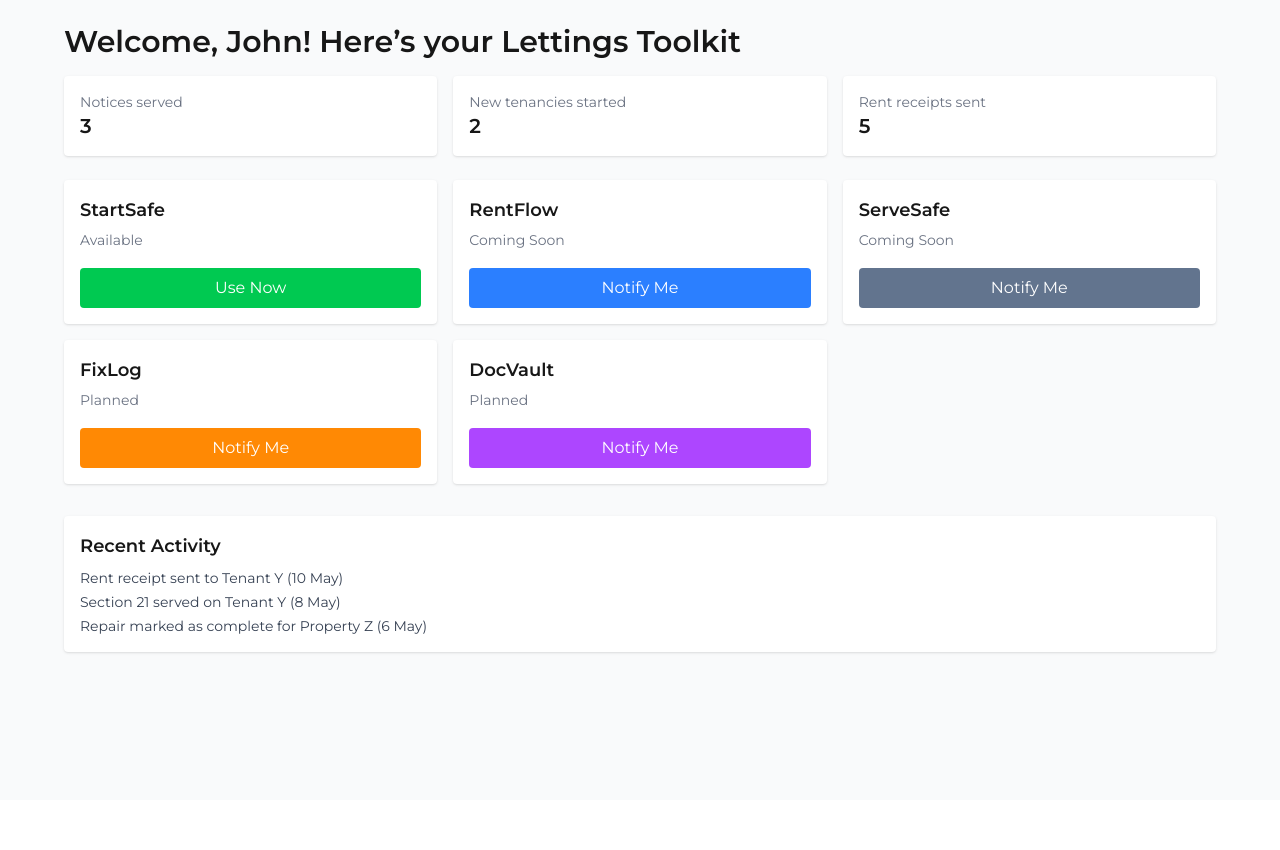
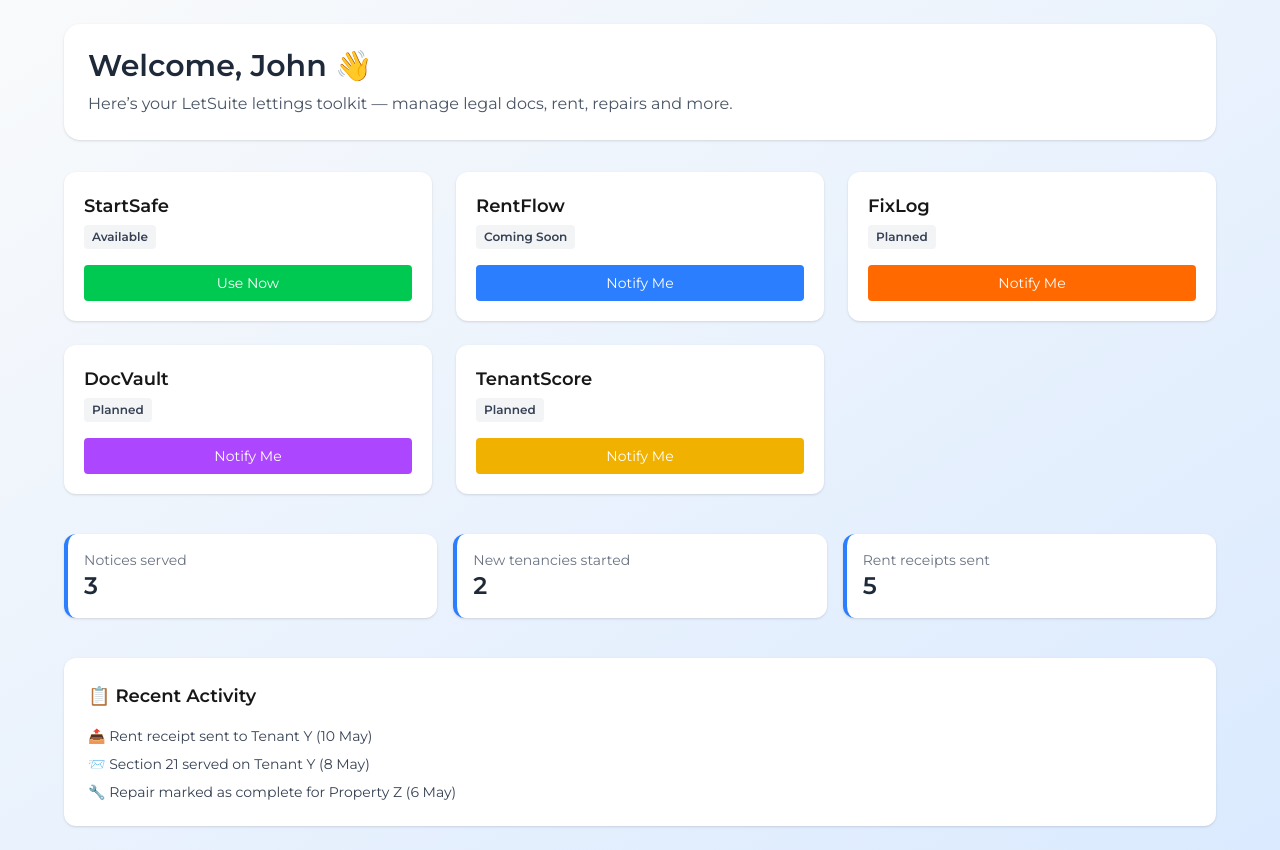
Before and after one commit to RobertMcCarthy1999/serve-safe, a Next.js app: page / in a window 1280 px wide. Before the commit the page ends 800 px from the top, so only its background shows below. Built offline with nearby package versions, Linux system fonts and the light colour scheme.

Commit message:
Redesign: updated dashboard with new layout and style

```diff
--- a/src/app/page.js
+++ b/src/app/page.js
@@ -1,82 +1,89 @@
-'use client'
+"use client";
 
-import { useState } from 'react'
-import NotifyModal from '@/app/components/NotifyModal'
+import { useState } from "react";
+import NotifyModal from "@/app/components/NotifyModal";
 
 export default function Dashboard() {
-  const [modalOpen, setModalOpen] = useState(false)
-  const [selectedTool, setSelectedTool] = useState('')
+  const [modalOpen, setModalOpen] = useState(false);
+  const [selectedTool, setSelectedTool] = useState("");
 
   const openModal = (tool) => {
-    setSelectedTool(tool)
-    setModalOpen(true)
-  }
+    setSelectedTool(tool);
+    setModalOpen(true);
+  };
 
   const closeModal = () => {
-    setModalOpen(false)
-    setSelectedTool('')
-  }
+    setModalOpen(false);
+    setSelectedTool("");
+  };
 
   return (
-    <main className="min-h-screen bg-gray-50 p-6">
+    <main className="min-h-screen bg-gradient-to-br from-gray-50 to-blue-100 p-6">
       <NotifyModal toolName={selectedTool} isOpen={modalOpen} onClose={closeModal} />
 
       <div className="max-w-6xl mx-auto">
-        <h1 className="text-3xl font-bold mb-4">Welcome, John! Here’s your Lettings Toolkit</h1>
+        {/* Welcome Header */}
+        <div className="bg-white rounded-2xl shadow p-6 mb-8">
+          <h1 className="text-3xl font-bold text-gray-800">Welcome, John 👋</h1>
+          <p className="text-gray-600 mt-2">
+            Here’s your LetSuite lettings toolkit — manage legal docs, rent, repairs and more.
+          </p>
+        </div>
+
+        {/* Toolkit Grid */}
+        <div className="grid grid-cols-1 sm:grid-cols-2 md:grid-cols-3 gap-6 mb-10">
+          <ToolCard title="StartSafe" status="Available" action="Use Now" color="bg-green-500" onClick={() => (window.location.href = "/startsafe")} />
+          <ToolCard title="RentFlow" status="Coming Soon" action="Notify Me" color="bg-blue-500" onClick={() => openModal("RentFlow")} />
+          <ToolCard title="FixLog" status="Planned" action="Notify Me" color="bg-orange-500" onClick={() => openModal("FixLog")} />
+          <ToolCard title="DocVault" status="Planned" action="Notify Me" color="bg-purple-500" onClick={() => openModal("DocVault")} />
+          <ToolCard title="TenantScore" status="Planned" action="Notify Me" color="bg-yellow-500" onClick={() => openModal("TenantScore")} />
+        </div>
 
         {/* Quick Stats */}
-        <div className="grid grid-cols-1 sm:grid-cols-3 gap-4 mb-6">
+        <div className="grid grid-cols-1 sm:grid-cols-3 gap-4 mb-10">
           <StatCard label="Notices served" value={3} />
           <StatCard label="New tenancies started" value={2} />
           <StatCard label="Rent receipts sent" value={5} />
         </div>
 
-        {/* Tool Grid */}
-        <div className="grid grid-cols-1 sm:grid-cols-3 md:grid-cols-3 gap-4 mb-8">
-          <ToolCard title="StartSafe" status="Available" action="Use Now" color="bg-green-500" onClick={() => window.location.href = '/startsafe'} />
-          <ToolCard title="RentFlow" status="Coming Soon" action="Notify Me" color="bg-blue-500" onClick={() => openModal('RentFlow')} />
-          <ToolCard title="ServeSafe" status="Coming Soon" action="Notify Me" color="bg-slate-500" onClick={() => openModal('ServeSafe')} />
-          <ToolCard title="FixLog" status="Planned" action="Notify Me" color="bg-orange-400" onClick={() => openModal('FixLog')} />
-          <ToolCard title="DocVault" status="Planned" action="Notify Me" color="bg-purple-500" onClick={() => openModal('DocVault')} />
-        </div>
-
         {/* Recent Activity */}
-        <div className="bg-white p-4 rounded shadow">
-          <h2 className="text-lg font-bold mb-2">Recent Activity</h2>
-          <ul className="text-sm text-gray-700 space-y-1">
-            <li>Rent receipt sent to Tenant Y (10 May)</li>
-            <li>Section 21 served on Tenant Y (8 May)</li>
-            <li>Repair marked as complete for Property Z (6 May)</li>
+        <div className="bg-white p-6 rounded-xl shadow">
+          <h2 className="text-lg font-bold mb-4">📋 Recent Activity</h2>
+          <ul className="text-sm text-gray-700 space-y-2">
+            <li>📤 Rent receipt sent to Tenant Y (10 May)</li>
+            <li>📨 Section 21 served on Tenant Y (8 May)</li>
+            <li>🔧 Repair marked as complete for Property Z (6 May)</li>
           </ul>
         </div>
       </div>
     </main>
-  )
+  );
 }
 
-// Subcomponents
 function ToolCard({ title, status, action, color, onClick }) {
   return (
-    <div className="bg-white p-4 rounded shadow flex flex-col justify-between">
+    <div className="bg-white rounded-xl shadow p-5 flex flex-col justify-between hover:shadow-md transition">
       <div>
         <h3 className="text-lg font-bold mb-1">{title}</h3>
-        <span className="text-sm text-gray-500">{status}</span>
+        <span className="inline-block text-xs font-semibold px-2 py-1 rounded bg-gray-100 text-gray-700">
+          {status}
+        </span>
       </div>
       <button
         onClick={onClick}
-        className={`mt-4 px-4 py-2 text-white rounded ${color} hover:opacity-90`}
+        className={`mt-4 px-4 py-2 text-white rounded ${color} hover:opacity-90 text-sm`}
       >
         {action}
       </button>
     </div>
-  )
+  );
 }
 
 function StatCard({ label, value }) {
   return (
-    <div className="bg-white p-4 rounded shadow">
+    <div className="bg-white p-4 rounded-xl shadow border-l-4 border-blue-500">
       <p className="text-sm text-gray-500">{label}</p>
-      <p className="text-xl font-bold">{value}</p>
+      <p className="text-2xl font-bold text-gray-800">{value}</p>
     </div>
-  )
+  );
 }
```
